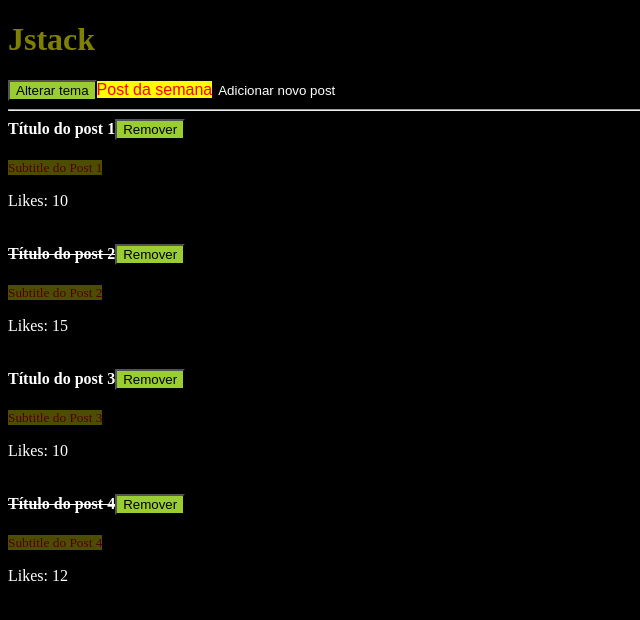
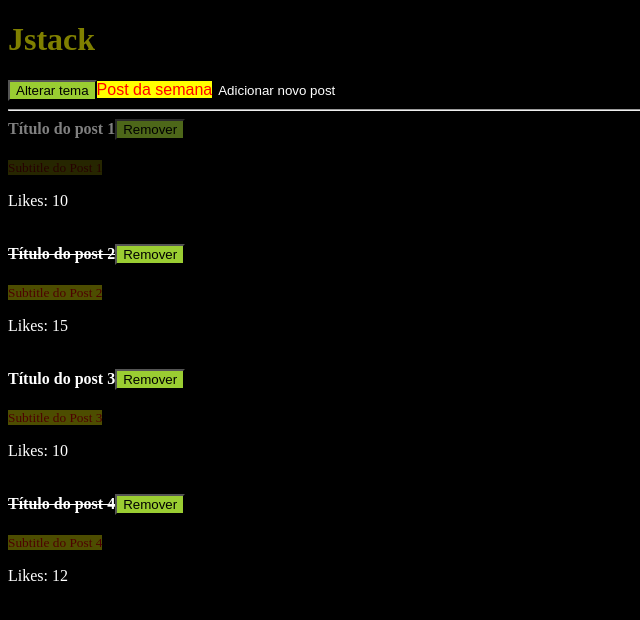
Before and after one commit to cauealb/full-stack, a React app in the folder React/: page / in a window 1280 px wide. Shown: the top 620 px of the page, without its empty margins (0-640 px from the left). Built offline with nearby package versions, Linux system fonts and the light colour scheme.

Commit message:
Usando propriedades nos componentes de estilos

```diff
--- a/React/src/components/Post/Post.jsx
+++ b/React/src/components/Post/Post.jsx
@@ -8,7 +8,7 @@ import { Container, SubTitle } from "./style.js"
 export default function Post({obj, onRemove}) {
     return (
         <>
-            <Container>
+            <Container removed={obj.removed}>
                 <PostHeader
                     obj={{
                         id: obj.id,
--- a/React/src/components/Post/style.js
+++ b/React/src/components/Post/style.js
@@ -1,7 +1,7 @@
 import styled from "styled-components";
 
 export const Container = styled.article`
-
+  opacity: ${(props) => props.removed ? 0.5 : 1}
 `;
 
 export const SubTitle = styled.small`
```
